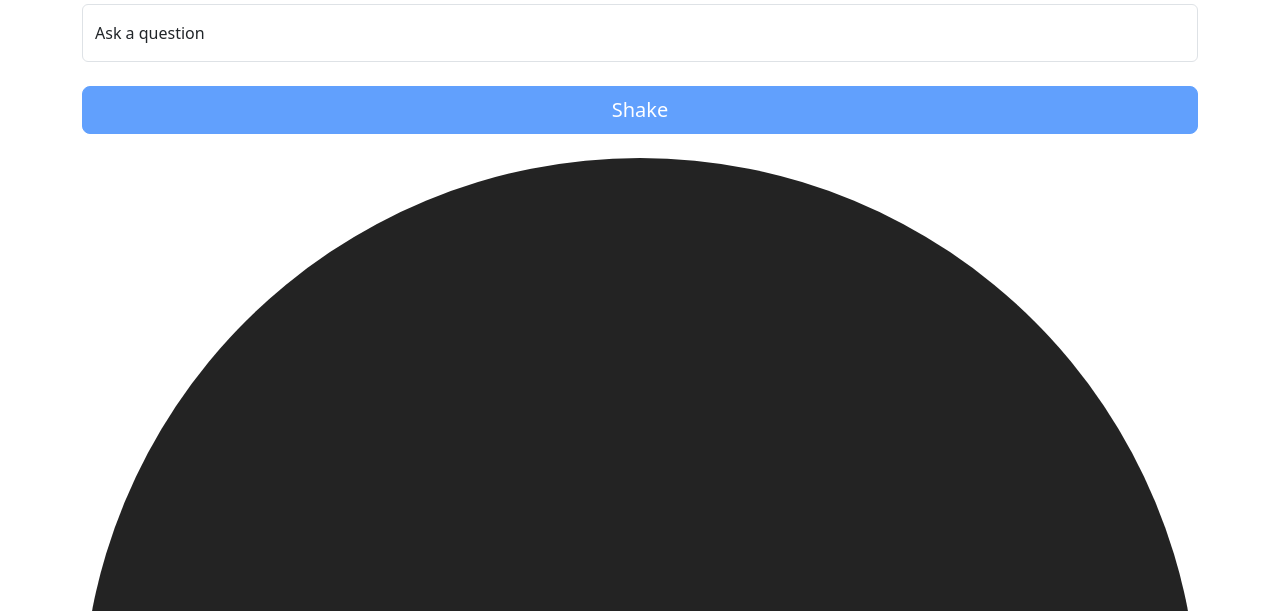
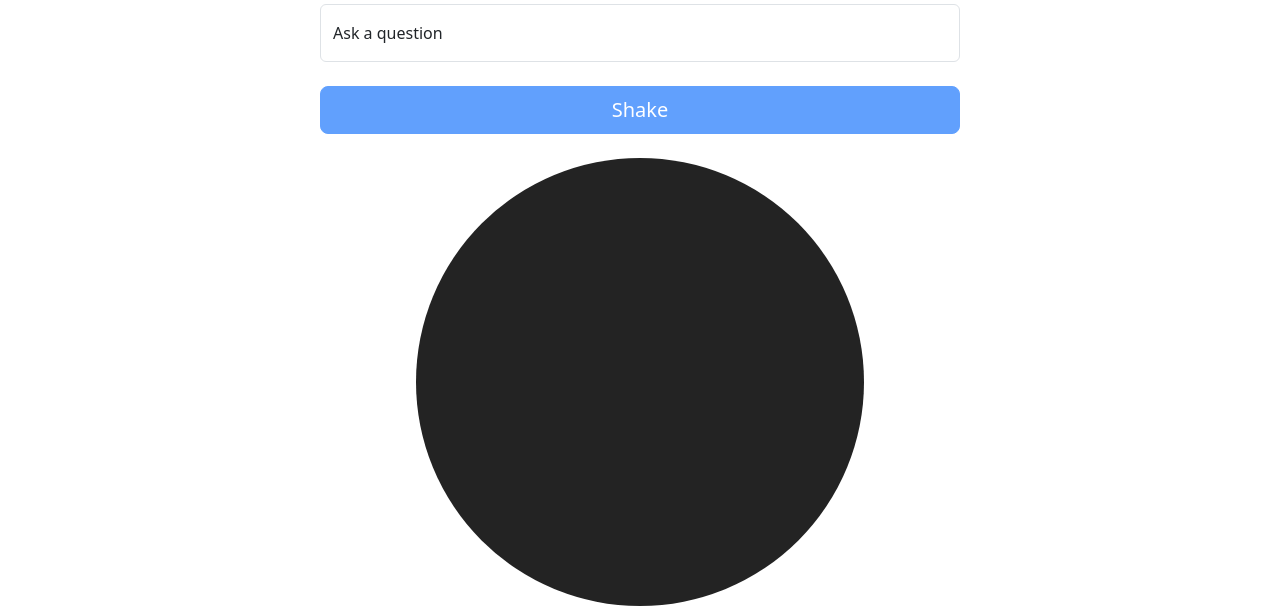
Before and after one commit to rromanv/magic-ball, a plain HTML site: page index.html in a window 1280 px wide. Shown: the part 172-783 px from the top of the page. Drawn offline with nearby package versions, Linux system fonts and the light colour scheme.

Commit message:
fix size bug

```diff
--- a/index.html
+++ b/index.html
@@ -12,7 +12,7 @@
 
 <body>
 
-  <div class="container mt-5">
+  <div class="mini-container mx-auto mt-5">
     <div class="row">
       <div class="col d-grid gap-4">
         <h1 class="display-1 text-center">Magic Ball</h1>
@@ -22,7 +22,7 @@
         </div>
         <button id="shake-button" disabled class="btn btn-primary btn-lg">Shake</button>
         <div id="ball-container" class="position-relative">
-          <svg viewBox="0 0 200 200">
+          <svg viewBox="0 0 200 200" class="mx-auto d-block ball">
             <circle cx="100" cy="100" r="100" fill="#232323">
           </svg>
         </div>
--- a/main.js
+++ b/main.js
@@ -29,7 +29,7 @@ const messages = [
 
 const createAnswer = () => {
   const answerElement = document.createElement('p')
-  answerElement.classList.add('fade', 'text-center', 'fs-1', 'fw-bold', 'bg-white', 'text-danger', 'px-2', 'py-3', 'rounded', 'w-50', 'position-absolute', 'top-50', 'start-50', 'translate-middle')
+  answerElement.classList.add('fade', 'text-center', 'fs-3', 'fw-bold', 'bg-white', 'text-danger', 'px-2', 'py-3', 'rounded', 'w-50', 'position-absolute', 'top-50', 'start-50', 'translate-middle')
 
   const seed = Math.random() * messages.length - 1
   const randomIndex = seed > 0 ? Math.floor(seed) : Math.ceil(seed)
--- a/style.css
+++ b/style.css
@@ -32,3 +32,11 @@
     opacity:1;
   }
 }
+
+.mini-container {
+  max-width: 50%;
+}
+
+.ball {
+  width: 70%;
+}
```
